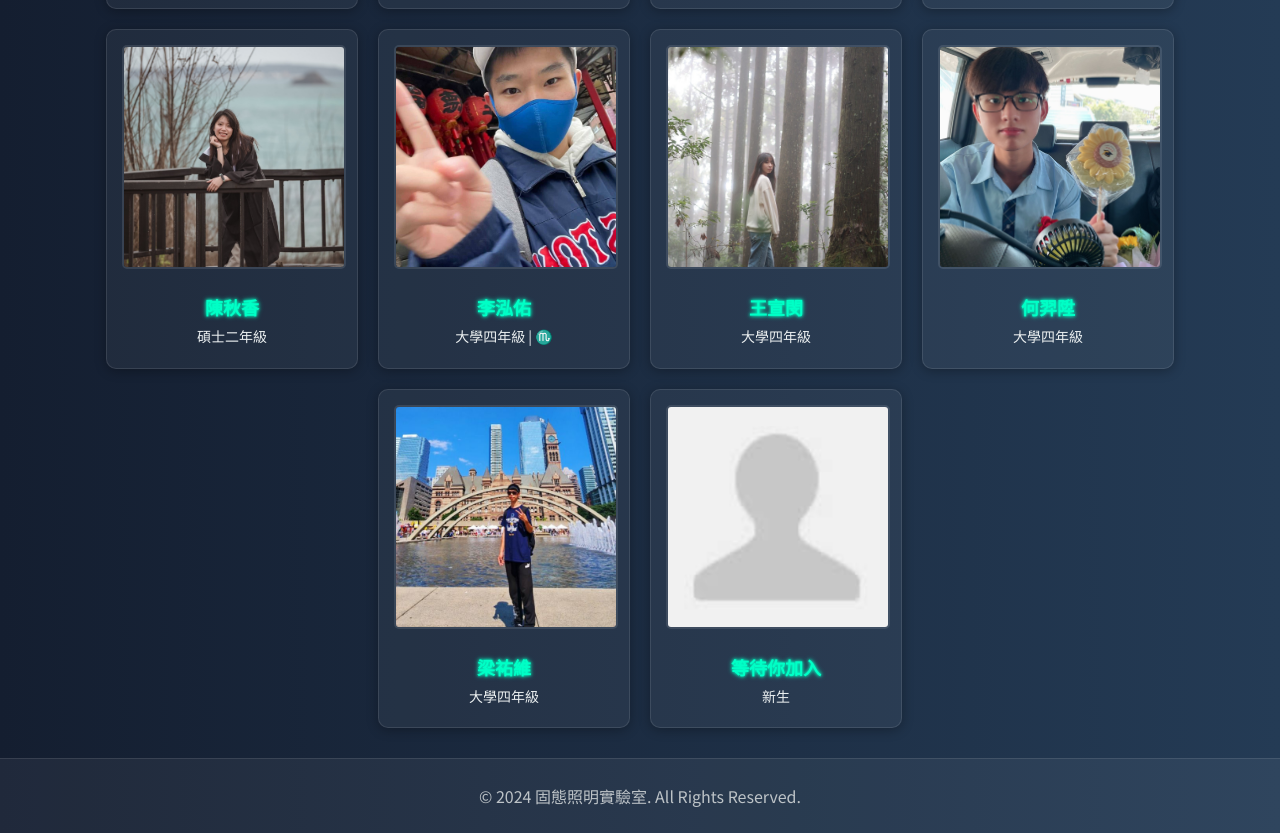
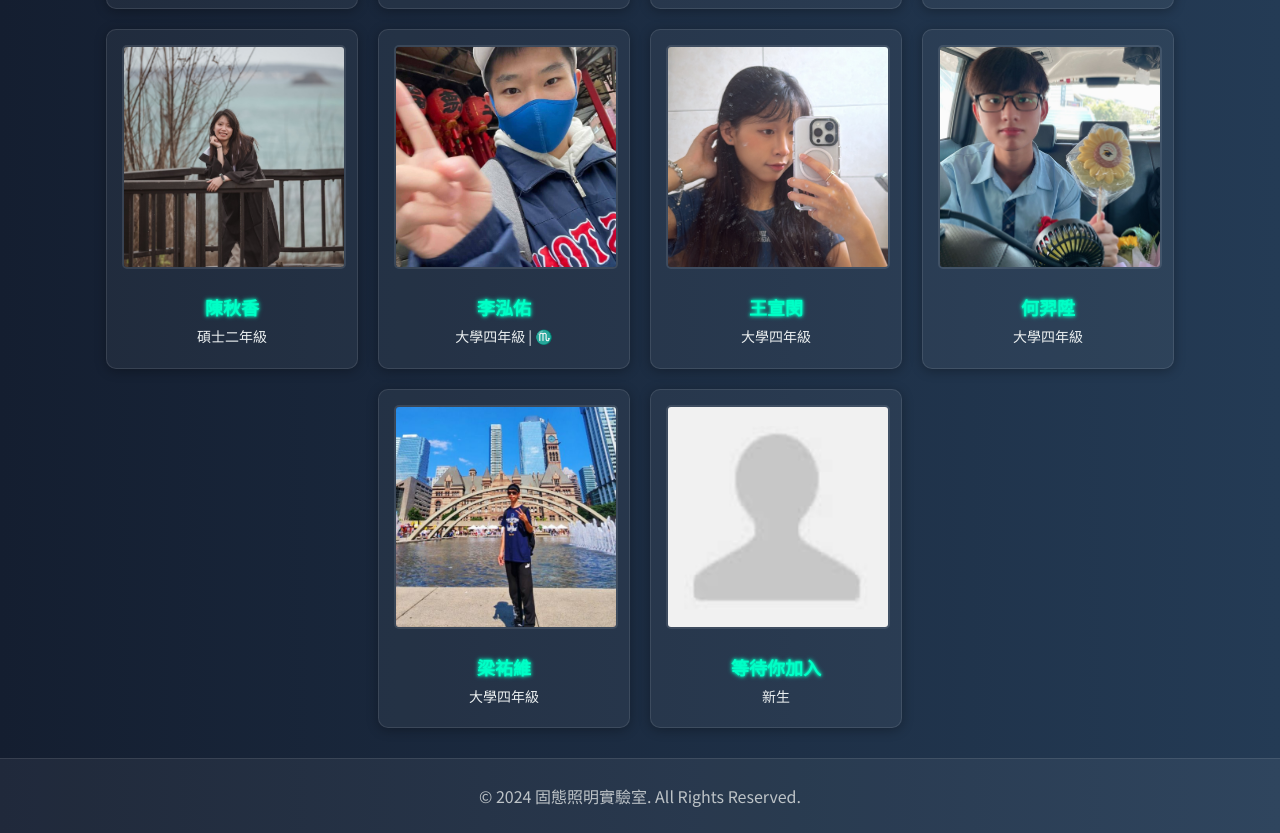
Before and after one commit to xzlswl/SSL, a plain HTML site: page About.html in a window 1280 px wide. Shown: the part 1098-1931 px from the top of the page. Drawn offline with Linux system fonts and the light colour scheme.

Commit message:
Update About.html

```diff
--- a/About.html
+++ b/About.html
@@ -154,7 +154,7 @@
                 <p>大學四年級 | ♏</p>
             </div>
             <div class="info-card">
-                <img src="static/images/About/Wang.jpg" alt="王宣閔">
+                <img src="static/images/About/xuan1.jpg" alt="王宣閔">
                 <h3>王宣閔</h3>
                 <p>大學四年級</p>
             </div>
```
